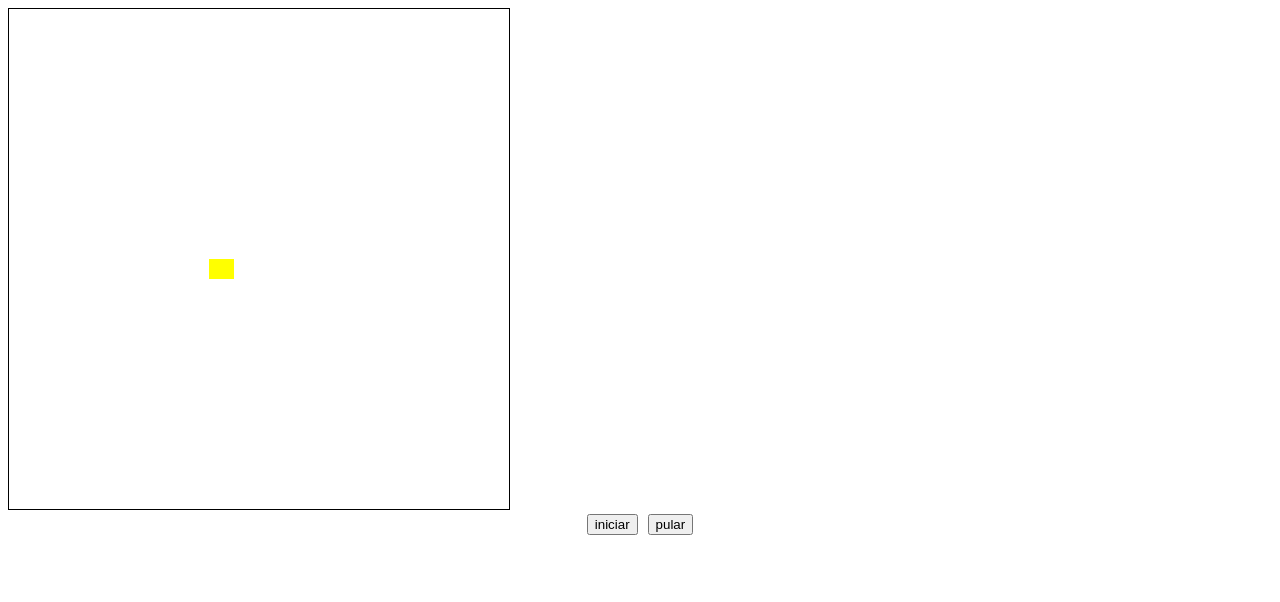
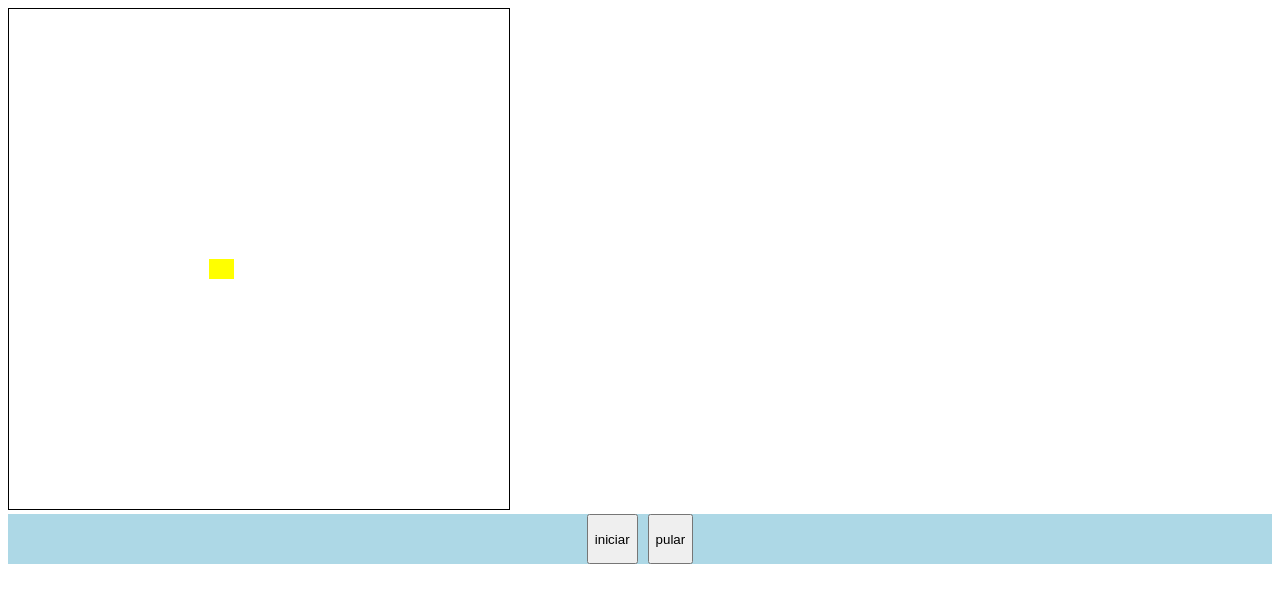
Before and after one commit to NoVip777/Trying-flappy-bird, a plain HTML site: page index.html in a window 1280 px wide. Drawn offline with Linux system fonts and the light colour scheme.

Commit message:
update index.html

```diff
--- a/index.html
+++ b/index.html
@@ -18,10 +18,12 @@
 
     /* BOTOES */
     .container {
+      height: 50px;
       display: flex;
       justify-content: center;
       gap: 10px;
       flex-wrap: wrap;
+      background-color: lightblue;
     }
 
   </style>
@@ -33,9 +35,9 @@
 
   <div class="container">
       <!-- botao de iniciar -->
-  <button class="botao" onclick="bird.iniciar()">iniciar</button>
+  <button class="botao" onclick="bird.iniciar()"> iniciar </button>
   <!-- botao de pular -->
-  <button class="botao" onclick="bird.pular()">pular</button>
+  <button class="botao" onclick="bird.pular()"> pular </button>
 
   </div>
 
```
